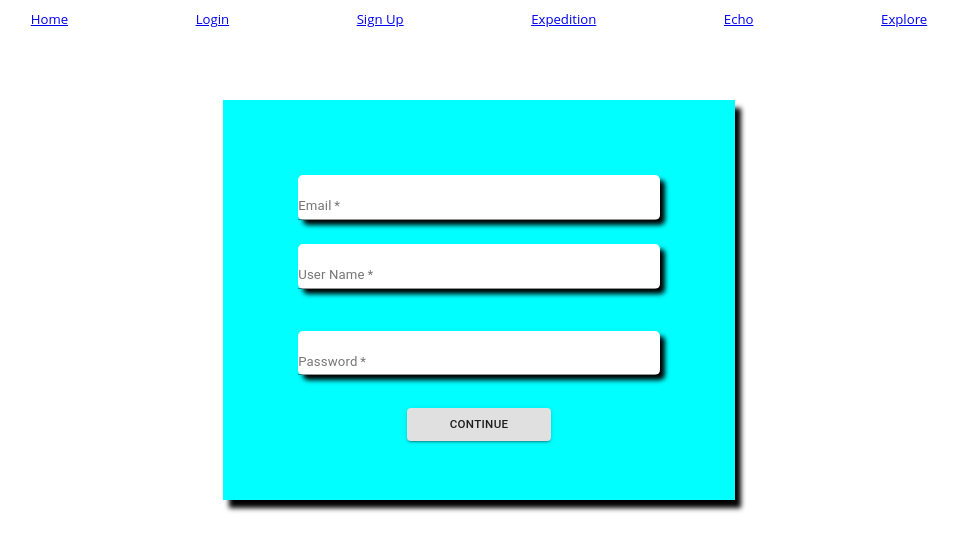
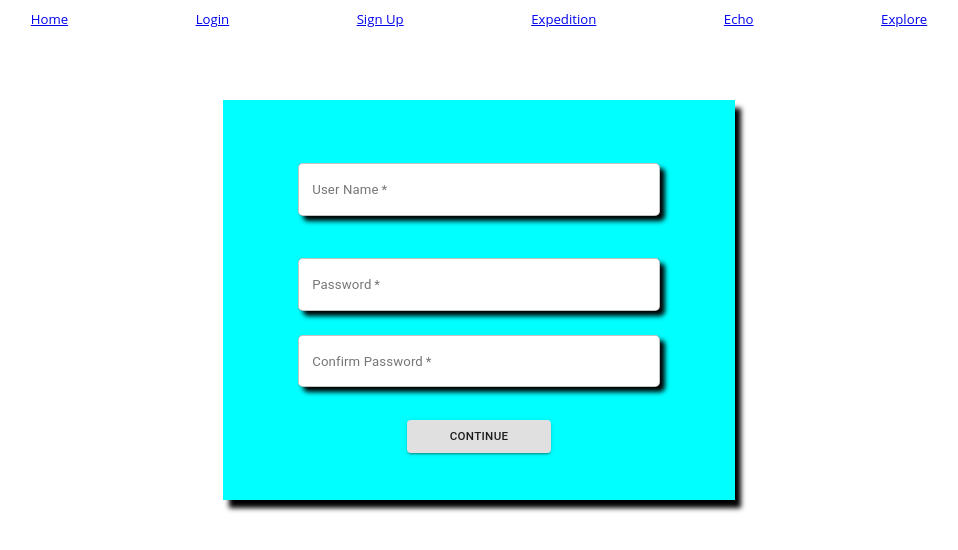
Before and after one commit to Fishfriends-Build-Week/Front-End, a React (Create React App) app in the folder fe/: page /signup in a window 1280 px wide. Shown: the top 550 px of the page, without its empty margins (161-1119 px from the left). Built offline with nearby package versions, Linux system fonts and the light colour scheme; no server answers.

Commit message:
Updated Sign up form, tried to clean up code indents.

```diff
--- a/fe/src/components/Signup/Confirm.jsx
+++ b/fe/src/components/Signup/Confirm.jsx
@@ -29,6 +29,7 @@ const Confirm = props => {
     const next = e => {
         e.preventDefault();
         props.nextStep();
+        props.onSubmit(e);
     }
 
     const back = e => {
--- a/fe/src/components/Signup/FormUserDetails.jsx
+++ b/fe/src/components/Signup/FormUserDetails.jsx
@@ -33,10 +33,10 @@ const useStyles = makeStyles({
 })
 
 const FormUserDetails = props => {
+    console.log(props, 'this is props formuserd')
     const next = e => {
         e.preventDefault();
         props.nextStep();
-        props.onSubmit(e);
     }
 
     const classes = useStyles();
@@ -44,26 +44,17 @@ const FormUserDetails = props => {
     const {
       values
       , handleChanges
-      // , handleChecked
     } = props;
 
     return (
         <div className={classes.wrapper}>
         <Container className={classes.form}>
-            <TextField className={classes.text}
-                helperText={values.email}
-                onChange={handleChanges('email')}
-                defaultValue={values.email}
-                margin='normal'
-                required
-                fullWidth
-                name='email'
-                label='Email'
-            />
+
             <TextField className={classes.text}
                 helperText={values.userNameError}
                 onChange={handleChanges('userName')}
                 defaultValue={values.userName}
+                variant='outlined'
                 margin='normal'
                 required
                 fullWidth
@@ -72,8 +63,9 @@ const FormUserDetails = props => {
             />
             <br/>
             <TextField className={classes.text}
-                onChange={handleChanges('password')}
+                onChange={handleChanges('cPassword')}
                 defaultValue={values.password}
+                variant='outlined'
                 margin='normal'
                 required
                 fullWidth
@@ -81,6 +73,19 @@ const FormUserDetails = props => {
                 label='Password'
                 type='password'
                 id='password'
+                autoComplete='current-password'
+                />
+            <TextField className={classes.text}
+                onChange={handleChanges('password')}
+                defaultValue={values.cPassword}
+                variant='outlined'
+                margin='normal'
+                required
+                fullWidth
+                name='cPassword'
+                label='Confirm Password'
+                type='password'
+                id='cPassword'
                 autoComplete='current-password'
                 />
             <Button
@@ -91,8 +96,7 @@ const FormUserDetails = props => {
                 label='Continue'
                 style={styles.button}
                 onClick={next}
-                >Continue
-                </Button>
+                >Continue</Button>
         </Container>
         </div>
     )
--- a/fe/src/components/Signup/UserForm.jsx
+++ b/fe/src/components/Signup/UserForm.jsx
@@ -12,33 +12,34 @@ const UserForm = () => {
 
     const [users, setUsers] = useState({
         step: 1,
-        email: '',
-        emailError: '',
         userName: '',
-        userNameError: '',
-        password: ''
+        password: '',
+        cPassword: '',
+        cPasswordError: ''
     });
 
-    useEffect(() => {
-        axios
-        .get('https://fish-friends-build-week.herokuapp.com/')
-        .then(res => {
-            console.log(res.data)
-            setUsers(res.data)
-        })
-    })
+
+    // useEffect(() => {
+    //     axios
+    //     .get('https://fish-friends-build-week.herokuapp.com/')
+    //     .then(res => {
+    //         console.log(res.data)
+    //         setUsers(res.data)
+    //     })
+    // })
 
 
 
     const validate = () => {
         let isError = false;
-        const errors = {
-          userNameError: ""
+        let errors = {
+          cPasswordError: ''
         };
 
-        if (users.userName.length < 5) {
-          isError = true;
-          errors.userNameError = "Username need to be at least 5 characters long";
+
+        if(users.cPassword !== users.password) {
+            isError = true;
+            errors.cPasswordError = 'Please make sure passwords match'
         }
 
         if (isError) {
@@ -62,13 +63,10 @@ const UserForm = () => {
 
 
           setUsers({
-            userName: "",
-            userNameError: "",
-            password: "",
-          });
-          handleChanges({
-            userName: "",
-            password: ""
+            userName: '',
+            password: '',
+            cPassword: '',
+            cPasswordError: ''
           });
         }
       };
@@ -86,6 +84,7 @@ const UserForm = () => {
 
     const handleChanges = input => e => {
         setUsers({ ...users, [input]: e.target.value });
+        console.log('Changes to user state', users)
     };
 
     const { step } = users;
@@ -96,7 +95,6 @@ const UserForm = () => {
                 <FormUserDetails
                 nextStep={nextStep}
                 handleChanges={handleChanges}
-                onSubmit={onSubmit}
                 values={users}
                 />
             );
@@ -106,6 +104,7 @@ const UserForm = () => {
                 <Confirm
                 nextStep={nextStep}
                 prevStep={prevStep}
+                onSubmit={onSubmit}
                 values={users}
                 />
             );
--- a/fe/src/components/UserProfile/Profile.jsx
+++ b/fe/src/components/UserProfile/Profile.jsx
@@ -19,6 +19,10 @@ const Profile = () => {
 
     })
 
+    return(
+        <h1>Weclome User!</h1>
+    )
+
 }
 
 export default Profile;
```
Lines whose indentation alone changed are shown as unchanged.
